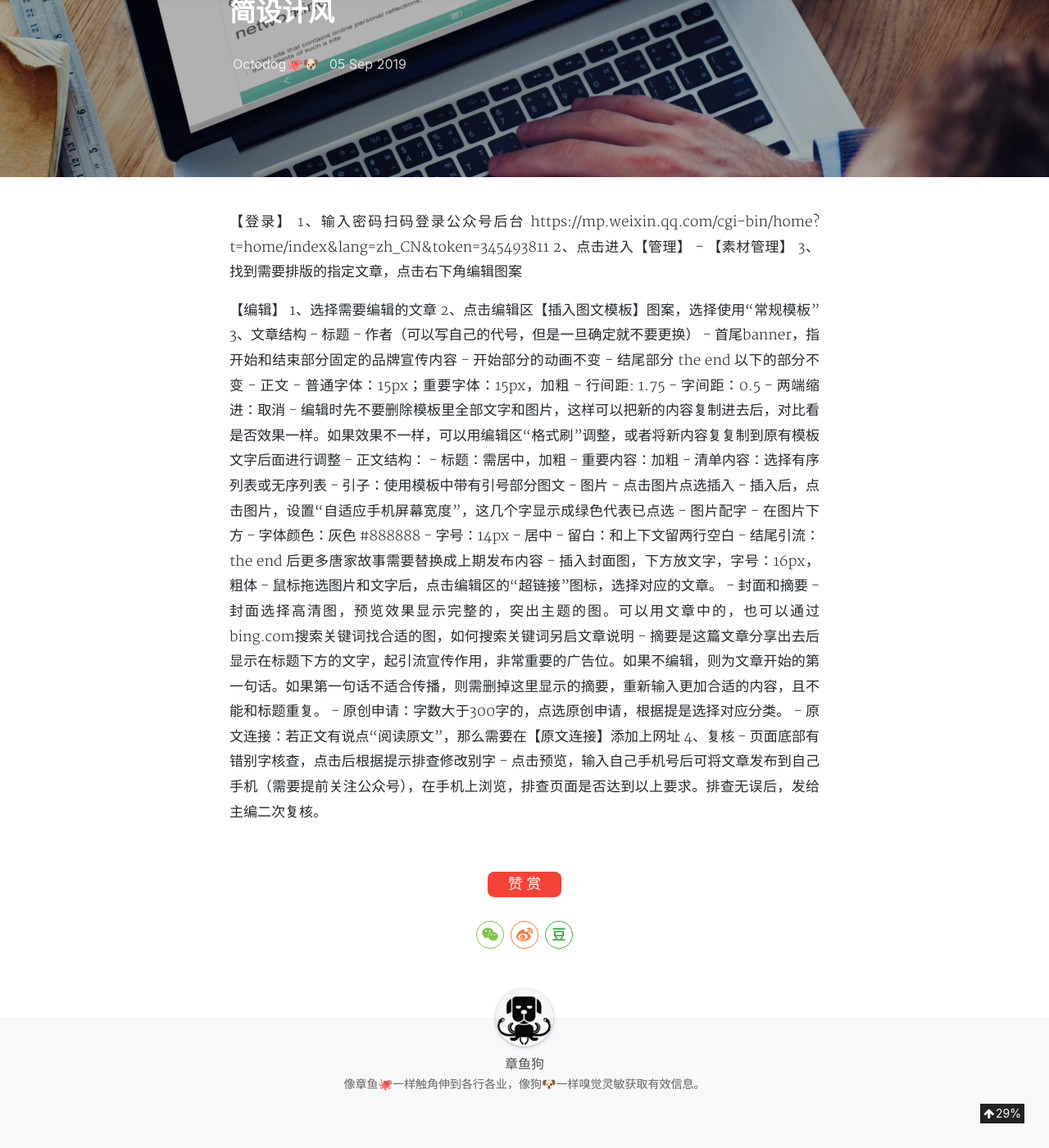
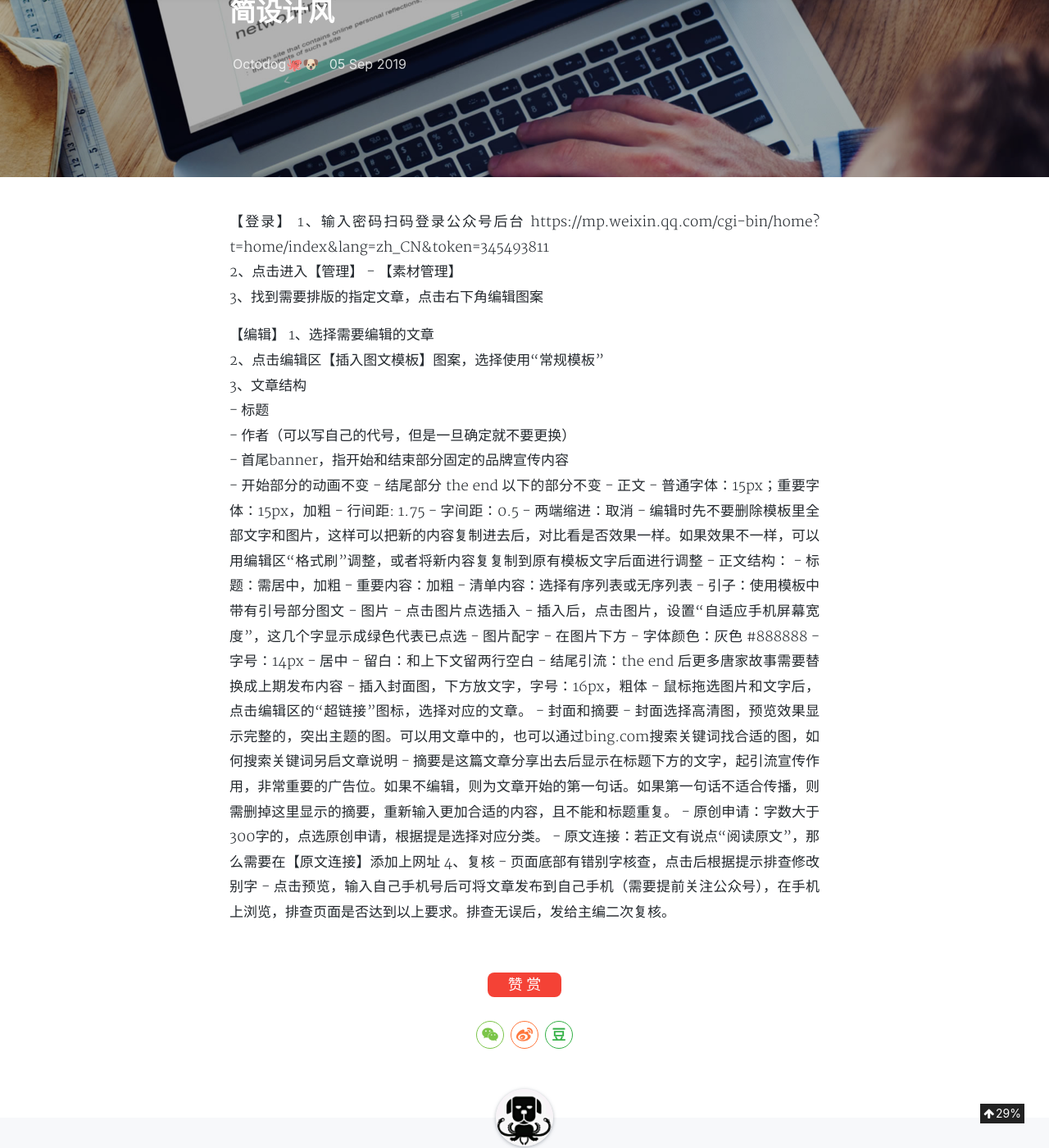
Before and after one commit to aJiea/ajiea.github.io, a Jekyll site: the page built from _posts/2019-09-05-editting.md, in a window 1280 px wide and 1400 px high, scrolled down 244 px. Shown: the whole window at 82% size. Built offline with Jekyll 4.4.1, drawn with Linux system fonts in a browser that asks for light colours; nearby versions of some CDN libraries; comment, search, counter and statistics services are not loaded; a style sheet for code colours, icons or effects is not loaded.

Commit message:
Update 2019-09-05-editting.md

```diff
--- a/_posts/2019-09-05-editting.md
+++ b/_posts/2019-09-05-editting.md
@@ -12,17 +12,19 @@ categories: 'WRITING'
 
 【登录】
 1、输入密码扫码登录公众号后台 https://mp.weixin.qq.com/cgi-bin/home?t=home/index&lang=zh_CN&token=345493811
+<br/>
 2、点击进入【管理】 - 【素材管理】
+<br/>
 3、找到需要排版的指定文章，点击右下角编辑图案
 
 
 【编辑】
-1、选择需要编辑的文章
-2、点击编辑区【插入图文模板】图案，选择使用“常规模板”
-3、文章结构
-	- 标题
-	- 作者（可以写自己的代号，但是一旦确定就不要更换）
-	- 首尾banner，指开始和结束部分固定的品牌宣传内容
+1、选择需要编辑的文章<br/>
+2、点击编辑区【插入图文模板】图案，选择使用“常规模板”<br/>
+3、文章结构<br/>
+	- 标题<br/>
+	- 作者（可以写自己的代号，但是一旦确定就不要更换）<br/>
+	- 首尾banner，指开始和结束部分固定的品牌宣传内容<br/>
 		- 开始部分的动画不变
 		- 结尾部分 the end 以下的部分不变
 	- 正文
```
